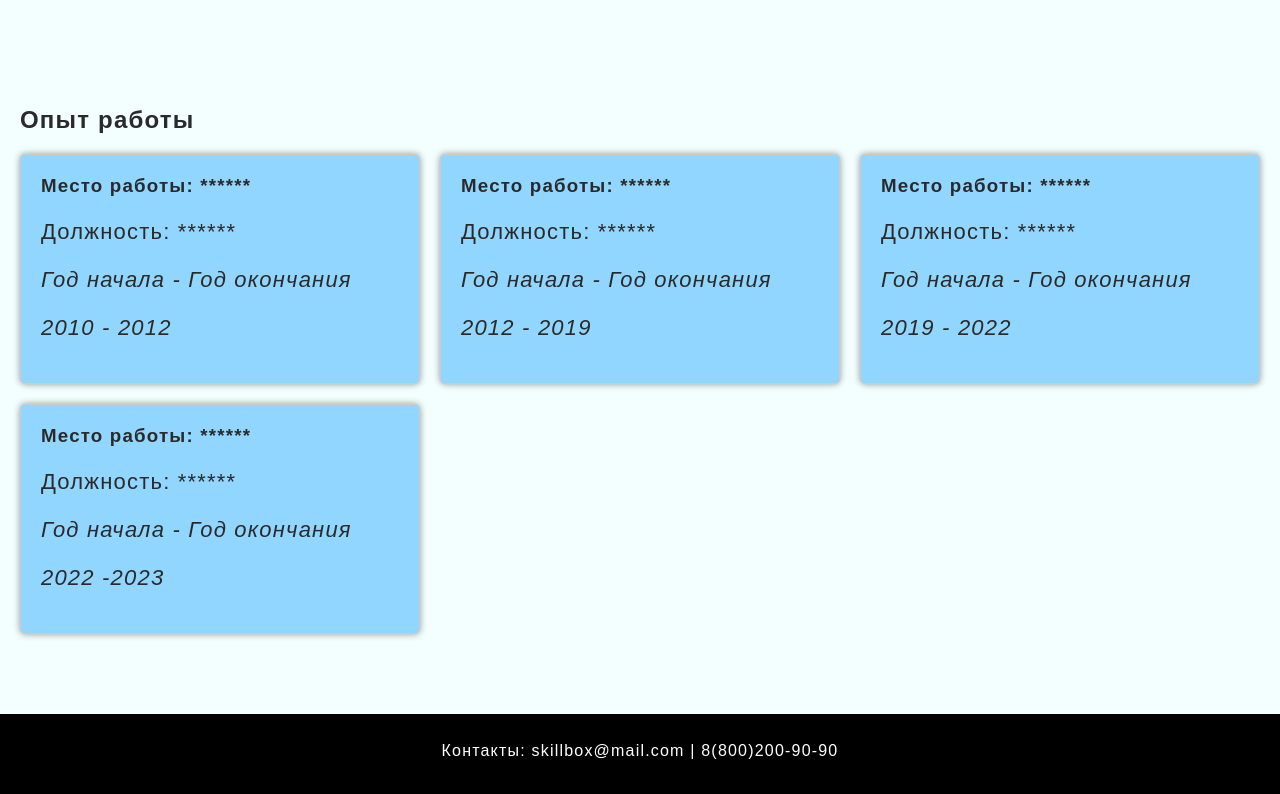
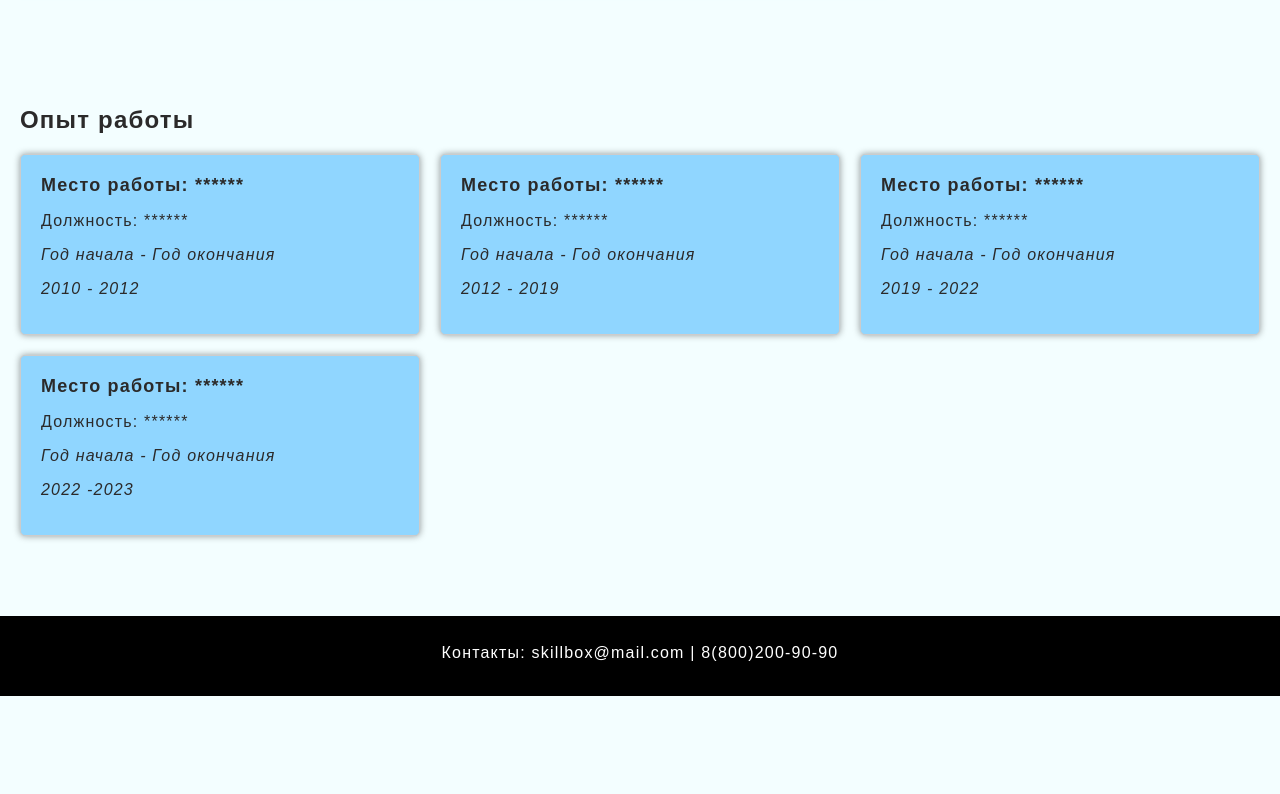
Before and after one commit to Gennadii87/E10, a plain HTML site: page index.html in a window 1280 px wide. Shown: the part 831-1625 px from the top of the page. After the commit the page ends 1527 px from the top, so only its background shows below. Drawn offline with Linux system fonts and the light colour scheme.

Commit message:
Add files via upload

```diff
--- a/style.css
+++ b/style.css
@@ -165,10 +165,15 @@ article .demo {
 
 .experience .timeline-item h3 {
     margin: 0;
+    font-size: 18px;
 }
 
+.experience .timeline-item p {
+    font-size: 16px;
+}
 .experience .timeline-item p.date {
     font-style: italic;
+    font-size: 16px;
 }
 
 /* Стили для футера */
```
